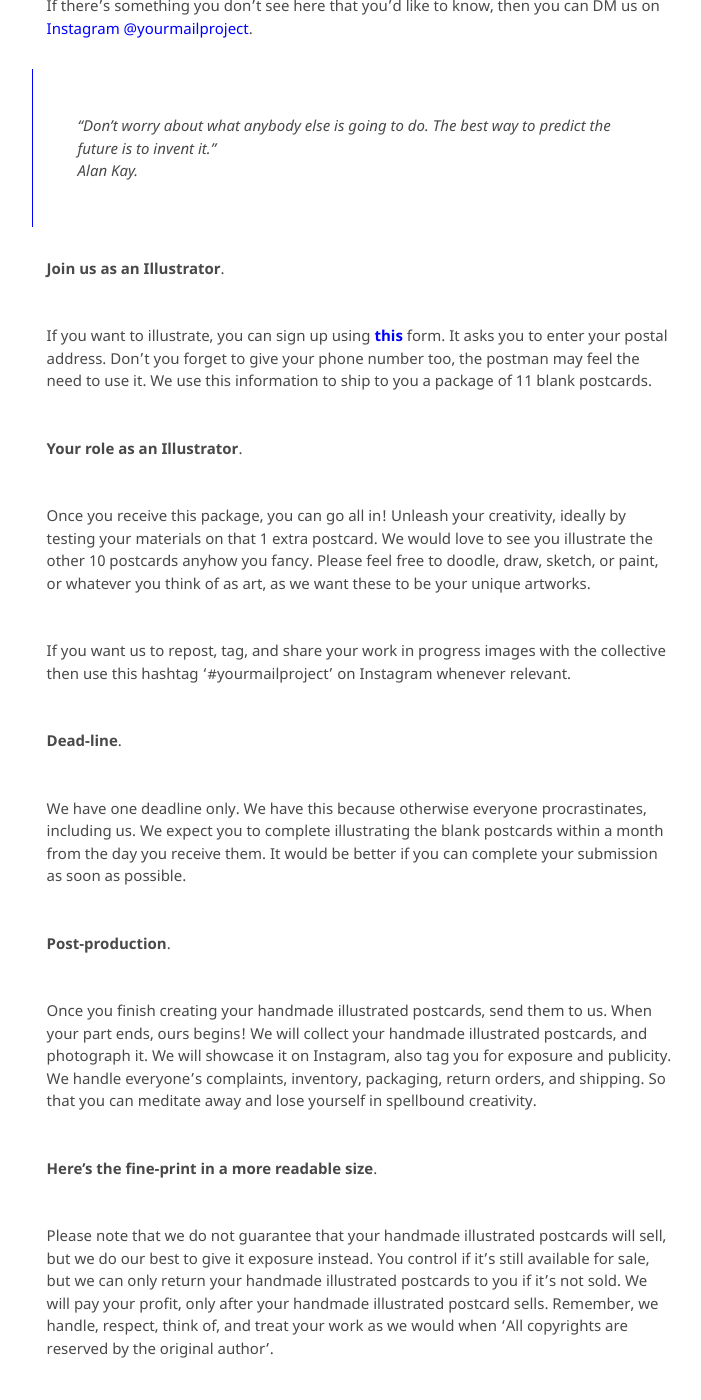
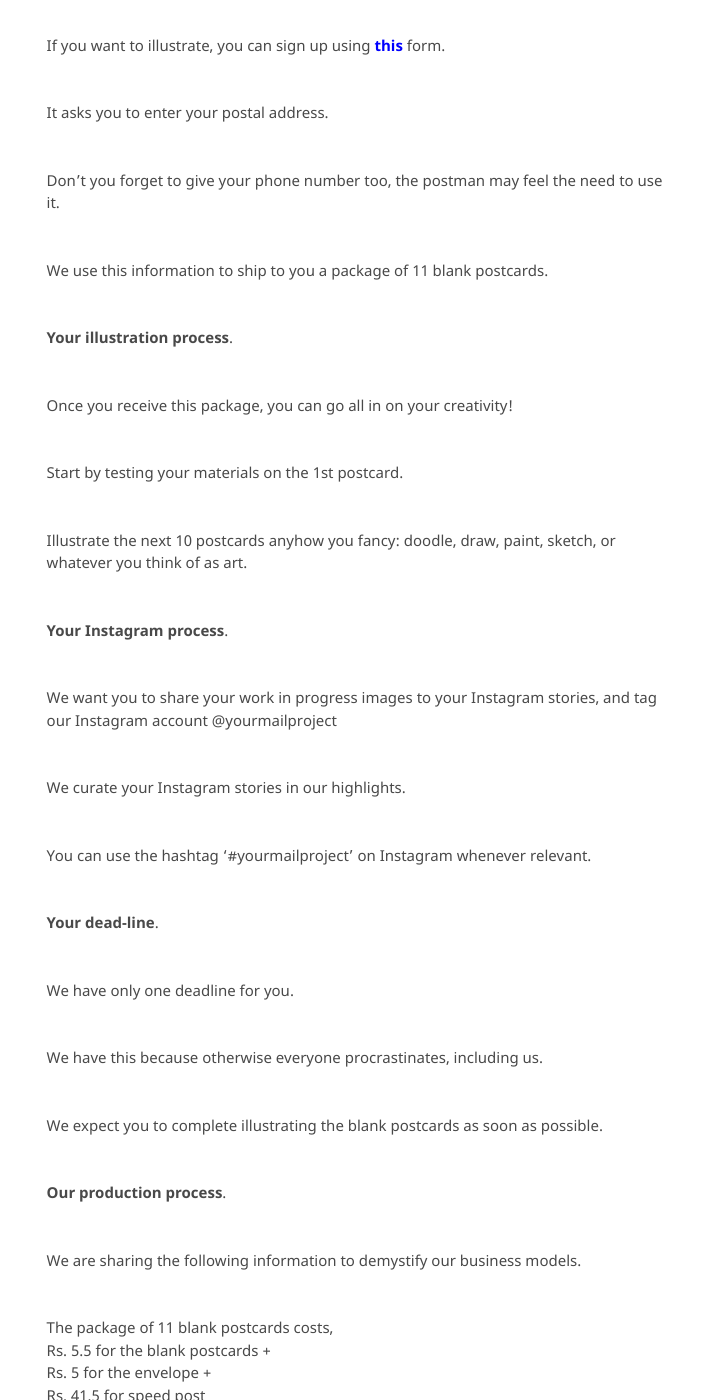
Before and after one commit to kvshvlin/yourmailproject, a Jekyll site: the page built from index.md, in a window 1280 px wide and 1400 px high, scrolled down 1341 px. Shown: the whole window, without its empty margins (381-1082 px from the left). Built offline with Jekyll 4.4.1, drawn with Linux system fonts in a browser that asks for light colours; our own code applies the rules of GitHub Pages for plain Markdown files; some of the changed text lies outside the part shown.

Commit message:
Update index.md

```diff
--- a/index.md
+++ b/index.md
@@ -1,12 +1,4 @@
-**Since 2020**.
-
-Your Mail Project is a community with the intention of creating opportunities for artists.
-
-> "The best lack all conviction, while the worst
-Are full of passionate intensity."
-> Yeats, The Second Coming.
-
-**Get Handmade Illustrated Postcards every month**.
+**Your Mail Project is a community with the intention of creating opportunities for artists**.
 
 From the ink, the colours, to paints; we are the people who fall madly in love with an orchestra of colours in space. We find magic in every stroke, as our hearts beat faster as they evoke, a rising tide of emotions. That there is nothing more peaceful than drawing that picture, that doodle, that painting, that caricature, and more.
 
@@ -16,7 +8,7 @@
 
 These handmade illustrated postcards are unique in the way that: no illustration will ever be printed, published like a magazine, reprinted, or remade; everyone gets a handmade illustrated postcard that is exclusive to them. You can send these handmade illustrated postcards to your family and friends with / without writing a message on them.
 
-Subscribe to handmade illustrated postcards <a href="https://www.patreon.com/kvshvl?fan_landing=true" target="_blank">here</a>.
+<a href="https://www.patreon.com/kvshvl?fan_landing=true" target="_blank">Become a Patron</a> to get Handmade Illustrated Postcards every month.
 
 <div class="roadmap-spacer-1"></div>
 
@@ -26,95 +18,114 @@
 
 <div class="roadmap-spacer-2"></div>
 
-If there’s something you don’t see here that you’d like to know, then you can DM us on <a href="https://www.instagram.com/yourmailproject" target="_blank">Instagram @yourmailproject</a>.
-
 > "Don't worry about what anybody else is going to do. The best way to predict the future is to invent it."
 > Alan Kay.
 
+***
+
 **Join us as an Illustrator**.
 
-If you want to illustrate, you can sign up using **<a href="https://yourmailproject.typeform.com/to/krhWpQJZ" target="_blank">this</a>** form. It asks you to enter your postal address. Don't you forget to give your phone number too, the postman may feel the need to use it. We use this information to ship to you a package of 11 blank postcards.
+**Your sign up process**.
 
-**Your role as an Illustrator**.
+If you want to illustrate, you can sign up using **<a href="https://yourmailproject.typeform.com/to/krhWpQJZ" target="_blank">this</a>** form.
 
-Once you receive this package, you can go all in! Unleash your creativity, ideally by testing your materials on that 1 extra postcard. We would love to see you illustrate the other 10 postcards anyhow you fancy. Please feel free to doodle, draw, sketch, or paint, or whatever you think of as art, as we want these to be your unique artworks.
+It asks you to enter your postal address.
 
-If you want us to repost, tag, and share your work in progress images with the collective then use this hashtag '#yourmailproject' on Instagram whenever relevant.
+Don't you forget to give your phone number too, the postman may feel the need to use it.
 
-**Dead-line**.
+We use this information to ship to you a package of 11 blank postcards.
 
-We have one deadline only. We have this because otherwise everyone procrastinates, including us. We expect you to complete illustrating the blank postcards within a month from the day you receive them. It would be better if you can complete your submission as soon as possible.
+**Your illustration process**.
 
-**Post-production**.
+Once you receive this package, you can go all in on your creativity!
 
-Once you finish creating your handmade illustrated postcards, send them to us. When your part ends, ours begins! We will collect your handmade illustrated postcards, and photograph it. We will showcase it on Instagram, also tag you for exposure and publicity. We handle everyone's complaints, inventory, packaging, return orders, and shipping. So that you can meditate away and lose yourself in spellbound creativity.
+Start by testing your materials on the 1st postcard.
 
-**Here's the fine-print in a more readable size**.
+Illustrate the next 10 postcards anyhow you fancy: doodle, draw, paint, sketch, or whatever you think of as art.
 
-Please note that we do not guarantee that your handmade illustrated postcards will sell, but we do our best to give it exposure instead. You control if it’s still available for sale, but we can only return your handmade illustrated postcards to you if it’s not sold. We will pay your profit, only after your handmade illustrated postcard sells. Remember, we handle, respect, think of, and treat your work as we would when ‘All copyrights are reserved by the original author’.
+**Your Instagram process**.
 
-**Artists**.
+We want you to share your work in progress images to your Instagram stories, and tag our Instagram account @yourmailproject
 
-Here's the list of artists who contribute to Your Mail Project.
+We curate your Instagram stories in our highlights.
 
-Anbazhagan, Eyamuna.
-Bafna, Raina.
-Das, Ishita.
-Gabajiwala, Tasneem.
-Jhalani, Stuti.
-Kaur, Divnoor.
-Malik, Gazala.
-Patade, Yugandhar.
-Phodkar, Sairaj.
-Rathod, Shraddha.
-Reddy, Anisha K.
-Salunke, Aditi.
-Samant, Kushal.
-Samant, Mitalee.
-Sharma, Shivani.
-Suryawanshi, Pranali.
-Thakkar, Niyati.
+You can use the hashtag '#yourmailproject' on Instagram whenever relevant.
 
-**Let's talk numbers**.
+**Your dead-line**.
 
-We are sharing the following information to demystify our business model.
+We have only one deadline for you.
 
-**A**. The package of 11 blank postcards costs,
+We have this because otherwise everyone procrastinates, including us.
+
+We expect you to complete illustrating the blank postcards as soon as possible.
+
+**Our production process**.
+
+We are sharing the following information to demystify our business models.
+
+The package of 11 blank postcards costs,
 Rs. 5.5 for the blank postcards +
 Rs. 5 for the envelope +
 Rs. 41.5 for speed post
 = Rs. 52.
 
-**B**. Returning 10 handmade illustrated postcards to our address should approximately cost,
+Returning 10 handmade illustrated postcards to our address should approximately cost,
 Rs. 5 for the envelope +
 Rs. 41.5 for speed post
 = Rs. 46.5.
 
-**C**. Making 1 handmade illustrated postcard shop-ready should approximately cost us,
+Making 1 handmade illustrated postcard shop-ready should approximately cost us,
 (Rs. 52 + Rs. 46.5) / 10 postcards in the package
 = Rs. 98.5 / 10
 = Rs. 9.85.
 
-**D**. We levy an extra INR 150 charge to the customers on every handmade illustrated postcard to help us sustain a bunch of things like our basic cost, coffee, logistics, operations, packaging, pizza, shipping to customers, support to artists, tech support, this website, PLUS any particulars we deem necessary.
+Since you have to use your own materials, the cost of materials used for creating the illustrations, the cost of your labour, your profit margins, PLUS any particulars you deem necessary, are values that are unknown to us.
 
-**E**. Since you have to use your own materials, the cost of materials used for creating the illustrations, the cost of your labour, your profit margins, are values that are unknown to us. We request you to share these values with us, PLUS any particulars you deem necessary, via email
-[_yourmailproject (at) gmail (dot) com_](mailto:yourmailproject@gmail.com).
+**This is important** — If you have a preferred selling price, we request you to inform us about it via email
+[_yourmailproject (at) gmail (dot) com_](mailto:yourmailproject@gmail.com), **else we will split the profits**.
 
-If in simpler terms,
+**Our marketing process**.
 
-~~~
-The selling price = S.
-Our costs = D.
-Your profit = E.
-~~~
+Once you finish creating your handmade illustrated postcards, send them to us.
 
-Then in simpler equations,
+We will collect your handmade illustrated postcards, and photograph it.
 
-~~~
-S = D + E.
-D = S - E.
-E = S - D.
-~~~
+We will showcase it on Instagram, also tag you for exposure and publicity.
+
+**Our sales process**.
+
+We sell handmade illustrated postcards on social media, flea markets, and various other market places.
+
+Since we negotiate the price of every handmade illustrated postcard with the customers, we try our best to fetch the largest possible selling price for every handmade illustrated postcard.
+
+We also offer subscription tiers on Patreon to create an ecosystem for this community, monthly demand for handmade illustrated postcards, and monthly revenue for the artists.
+
+You can check the current subscription prices <a href="https://www.patreon.com/kvshvl?fan_landing=true" target="_blank">here</a>.
+
+**Our after sales process**.
+
+We handle everyone's complaints, inventory, packaging, return orders, and shipping, so that you can meditate away and lose yourself in spellbound creativity.
+
+**Our profit sharing models**.
+
+If you DO inform us about your preferred selling price then,
+1. we will pay you your preferred selling price first,
+1. and keep the rest as our profit, if there's any money left.
+
+If you DO NOT inform us about your preferred selling price then,
+1. we will pay you half of the profit first,
+1. debit our operational costs from the other half of the profit,
+1. and keep the rest as our profit.
+
+We use our share of profit to sustain a bunch of things like our basic cost, coffee, logistics, operations, packaging, pizza, shipping to customers, support to artists, tech support, this website, PLUS any particulars we deem necessary.
+
+**Here's the fine-print in a more readable size**.
+
+- ‘All copyrights are reserved by the original author’.
+- We can return your handmade illustrated postcards to you only if it’s not sold.
+- We do not guarantee that your handmade illustrated postcards will sell.
+- We pay your share of profit only after your handmade illustrated postcard sells.
+- We use Your Mail Project branding on your handmade illustrated postcards as a way of curating this project.
 
 We hope you will love to be a part of our community.
 
@@ -128,3 +139,37 @@
 
 > "Nothing boots as fast as pen and paper."
 > Sir Norman Robert Foster.
+
+***
+
+**The community**.
+
+Here's the list of artists who signed up to Your Mail Project.
+
+Anbazhagan, Eyamuna.
+Bafna, Raina.
+Bhatnagar, Sonia.
+Das, Ishita.
+Gabajiwala, Tasneem.
+Jain, Deeksha.
+Jhalani, Stuti.
+Kaur, Divnoor.
+Malik, Gazala.
+Patade, Yugandhar.
+Phodkar, Sairaj.
+Rathod, Shraddha.
+Reddy, Anisha K.
+Roy, Arsha.
+Salunke, Aditi.
+Samant, Kushal.
+Samant, Mitalee.
+Sharma, Shivani.
+Shivaraj, Hemanth.
+Suryawanshi, Pranali.
+Thakkar, Niyati.
+
+If there’s something you don’t see here that you’d like to know, then you can DM us on <a href="https://www.instagram.com/yourmailproject" target="_blank">Instagram @yourmailproject</a>.
+
+> "The best lack all conviction, while the worst
+Are full of passionate intensity."
+> Yeats, The Second Coming.
```
